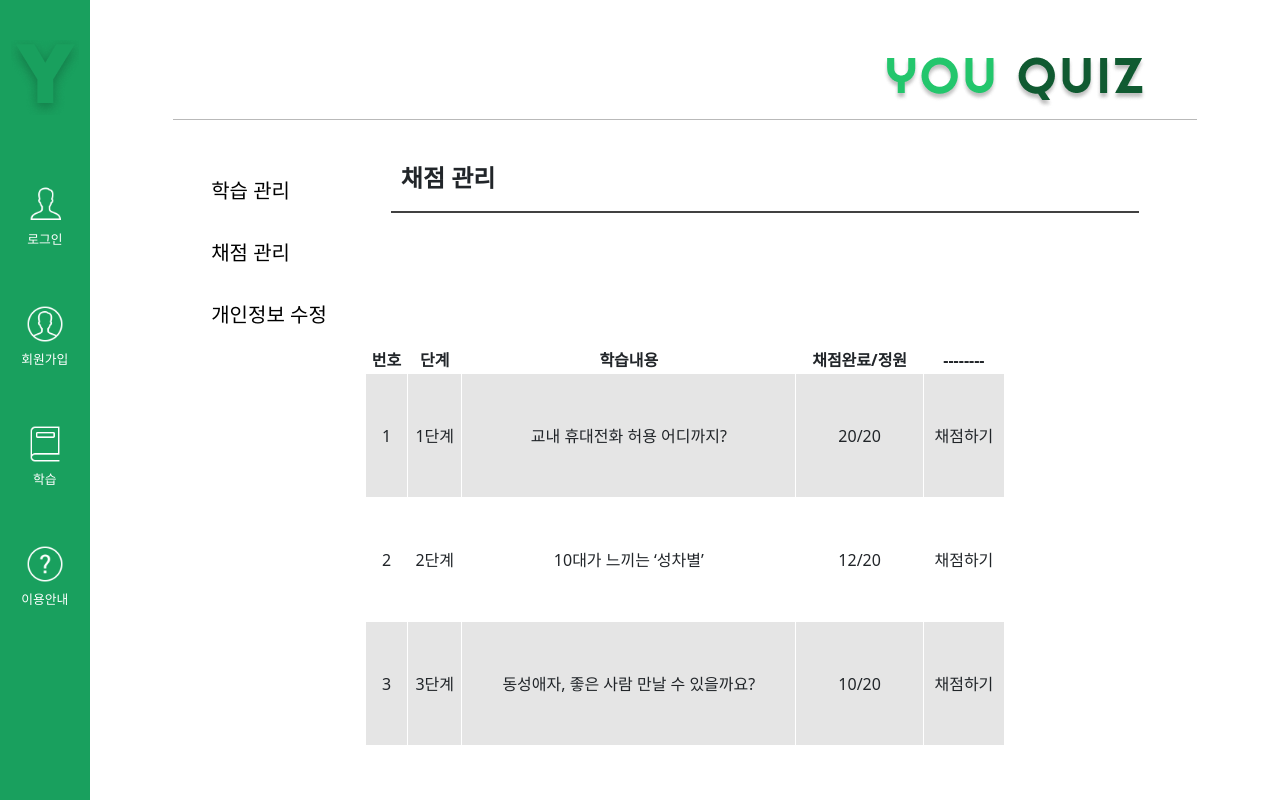
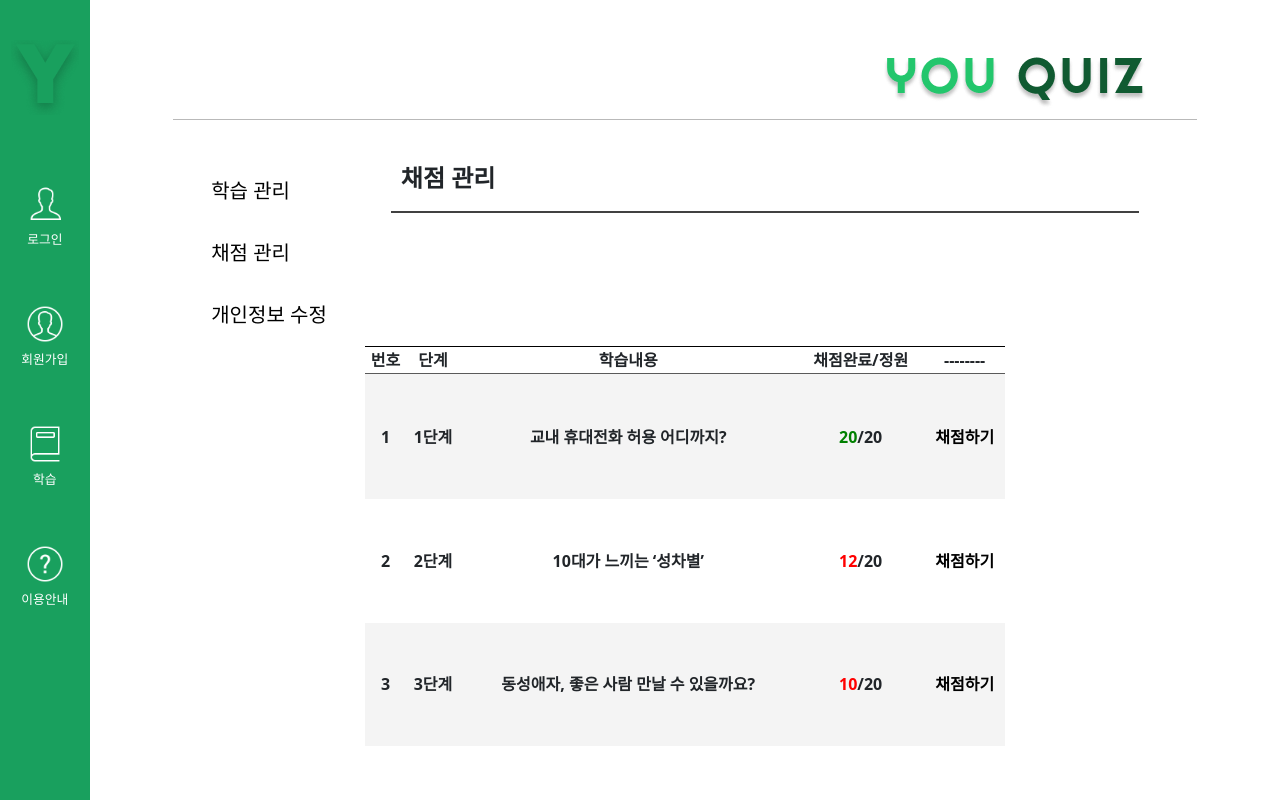
Before and after one commit to Hyoeunkh/YouQuiz-FE, a React (Create React App) app: page /evaluationstatus in a window 1280 px wide. Built offline with nearby package versions, Linux system fonts and the light colour scheme; a web font is replaced by a local one.

Commit message:
fix, style :EvaluationManage 채점하기 버튼 네비게이션

```diff
--- a/src/pages/My/EvaluationData.jsx
+++ b/src/pages/My/EvaluationData.jsx
@@ -1,24 +1,29 @@
 import EvaluationManage from "./EvaluationManage";
 import { useMemo } from "react";
+import { useNavigate } from "react-router-dom";
 
 export default function EvaluationData() {
+  const navigate = useNavigate();
   const samples = useMemo(
       () => [
           {
               total_student: "20",
               complete_student: "20",
+              class_id: 10000,
               chap_id: "1",
               youtube_url: "교내 휴대전화 허용 어디까지? " //제목가져오는건가?
           },
           {
               total_student: "20",
               complete_student: "12",
+              class_id: 10000,
               chap_id: "2",
               youtube_url: "10대가 느끼는 ‘성차별’"
           },
           {
               total_student: "20",
               complete_student: "10",
+              class_id: 10000,
               chap_id: "3",
               youtube_url: "동성애자, 좋은 사람 만날 수 있을까요?"
           },
@@ -42,7 +47,14 @@ export default function EvaluationData() {
         {
           accessor: "status",
           Header: "채점완료/정원",
-
+          Cell: ({ value }) => (
+            <span>
+                <span style={{ color: value.split("/")[0] === value.split("/")[1] ? "green" : "red" }}>
+                    {value.split("/")[0]}
+                </span>
+                /{value.split("/")[1]}
+            </span>
+        ),
         },
         {
           accessor: "btn",
@@ -59,8 +71,14 @@ export default function EvaluationData() {
                   number: index + 1,
                   chap_id: sample.chap_id+"단계",
                   URL: sample.youtube_url,
-                    status: `${sample.complete_student}/${sample.total_student}`,
-                    btn: "채점하기",
+                  status: sample.complete_student + "/" + sample.total_student,
+                  btn:<button
+                        onClick={() => {
+                          navigate(`/teacher/${sample.class_id}/study/${sample.chap_id}`);
+                          }
+                        }
+                        style={{ background: "none", padding: 0, cursor: "pointer",color: "black" }}
+                      >채점하기</button>,
               };
               return EvaluationData;
           }),
--- a/src/pages/My/EvaluationManage.jsx
+++ b/src/pages/My/EvaluationManage.jsx
@@ -22,14 +22,14 @@ const TableBlock = styled.div`
 
     text-align: center;
     border-collapse: collapse;
+    font-weight: 600;
   }
-
-  th,
-  td {
-    border: 1px solid white;
+  thead {
+    border-top: 1px solid black;
+    border-bottom: 1px solid #5A5A5A;
   }
   tbody tr:nth-child(2n+1) {
-    background-color: #E5E5E5;
+    background-color: #F4F4F4;
   }
   tbody tr:nth-child(2n) {
     background-color: white;
--- a/src/pages/My/StudyManage.jsx
+++ b/src/pages/My/StudyManage.jsx
@@ -25,11 +25,14 @@ const TableBlock = styled.div`
     table-layout: fixed
   }
 
-  td, th{
+  td{
     border: 1px solid white;
   }
+  th {
+    font-weight: 600;
+  }
   tbody tr:nth-child(2n+1) {
-    background-color: #E5E5E5;
+    background-color: #F4F4F4
   }
   tbody tr:nth-child(2n) {
     background-color: white;
```
Lines whose indentation alone changed are shown as unchanged.
